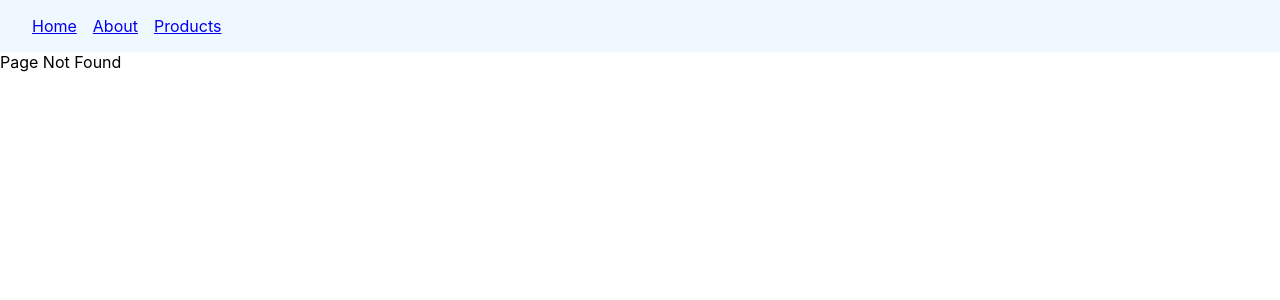
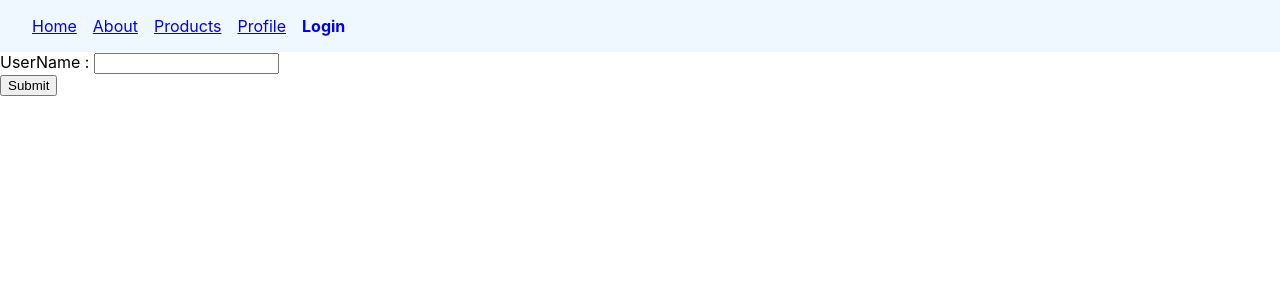
Before and after one commit to sunmughan/reactjs-tuts, a React (Create React App) app in the folder reactjs-codeevo/: page /login in a window 1280 px wide. Before the commit this address had no page. Shown: the top 300 px of the page. Built offline with nearby package versions, Linux system fonts and the light colour scheme.

Commit message:
Completed 15 parts from the react router tutorial series.

```diff
--- a/reactjs-codeevo/package.json
+++ b/reactjs-codeevo/package.json
@@ -10,6 +10,7 @@
     "@testing-library/user-event": "^13.5.0",
     "@tippyjs/react": "^4.2.6",
     "axios": "^0.27.2",
+    "babel-preset-es2015": "^6.24.1",
     "chart.js": "^3.9.1",
     "formik": "^2.2.9",
     "react": "^18.2.0",
--- a/reactjs-codeevo/src/App.js
+++ b/reactjs-codeevo/src/App.js
@@ -12,9 +12,13 @@ import NewProducts from "./components/react-router/react-router-components/NewPr
 import NoMatch from "./components/react-router/react-router-components/NoMatch";
 import OrderSummary from "./components/react-router/react-router-components/OrderSummary";
 import Products from "./components/react-router/react-router-components/Products";
+import Profile from "./components/react-router/react-router-components/Profile";
 import UserDetails from "./components/react-router/react-router-components/UserDetails";
 import Users from "./components/react-router/react-router-components/Users";
 // import About from "./components/react-router/react-router-components/About";
+import { AuthProvider } from "./components/react-router/react-router-components/Auth";
+import Login from "./components/react-router/react-router-components/Login";
+import RequireAuth from "./components/react-router/react-router-components/RequireAuth";
 const LazyAbout = React.lazy(() =>
   import("./components/react-router/react-router-components/About")
 );
@@ -23,6 +27,7 @@ class App extends Component {
   render() {
     return (
       <div>
+        <AuthProvider>
           <Navbar />
           <React.Suspense fallback={"Loading..."}>
             <Routes>
@@ -45,9 +50,20 @@ class App extends Component {
               {/* <Route path="/users/1" element={<UserDetails />} />
           <Route path="/users/2" element={<UserDetails />} />
           <Route path="/users/3" element={<UserDetails />} /> */}
+              <Route
+                path="/profile"
+                element={
+                  <RequireAuth>
+                    <Profile />
+                  </RequireAuth>
+                }
+              />
+              <Route path="/login" element={<Login />} />
               <Route path="*" element={<NoMatch />} />
             </Routes>
           </React.Suspense>
+        </AuthProvider>
+
         {/*       <div className="App">*/}
         {/* REACT JS BASICS/FUNDAMENTALS */}
         {/* <ReactBasics /> */}
--- /dev/null
+++ b/reactjs-codeevo/src/components/react-router/react-router-components/Auth.js
@@ -0,0 +1,25 @@
+import React, { createContext, useContext, useState } from "react";
+
+const AuthContext = createContext(null);
+
+export const AuthProvider = ({ children }) => {
+  const [user, setUser] = useState(null);
+
+  const login = (user) => {
+    setUser(user);
+  };
+
+  const logout = () => {
+    setUser(null);
+  };
+
+  return (
+    <AuthContext.Provider value={{ user, login, logout }}>
+      {children}
+    </AuthContext.Provider>
+  );
+};
+
+export const useAuth = () => {
+  return useContext(AuthContext);
+};
--- /dev/null
+++ b/reactjs-codeevo/src/components/react-router/react-router-components/Login.js
@@ -0,0 +1,40 @@
+import React, { useState } from "react";
+import { useLocation, useNavigate } from "react-router-dom";
+import { useAuth } from "./Auth";
+
+const Login = () => {
+  const [user, setUser] = useState();
+  const auth = useAuth();
+  const navigate = useNavigate();
+  const location = useLocation();
+  let redirectPath;
+  if (location.state) {
+    redirectPath = location.state.path;
+  } else {
+    redirectPath = "/";
+  }
+  const handleLogin = () => {
+    auth.login(user);
+    navigate(redirectPath, { replace: true });
+  };
+
+  return (
+    <>
+      <div>
+        <label>UserName : </label>
+        <input
+          type={"text"}
+          name="userName"
+          onChange={(e) => {
+            setUser(e.target.value);
+          }}
+        />
+      </div>
+      <div>
+        <button onClick={handleLogin}>Submit</button>
+      </div>
+    </>
+  );
+};
+
+export default Login;
--- a/reactjs-codeevo/src/components/react-router/react-router-components/Navbar.js
+++ b/reactjs-codeevo/src/components/react-router/react-router-components/Navbar.js
@@ -1,6 +1,7 @@
 import React from "react";
 // import { Link } from "react-router-dom";
 import { NavLink } from "react-router-dom";
+import { useAuth } from "./Auth";
 
 const Navbar = () => {
   const navLinkStyles = ({ isActive }) => {
@@ -9,6 +10,8 @@ const Navbar = () => {
       textDecoration: isActive ? "none" : "underline",
     };
   };
+
+  const auth = useAuth();
 
   return (
     <nav className="primary-nav">
@@ -34,6 +37,15 @@ const Navbar = () => {
       <NavLink style={navLinkStyles} end to={"/products"}>
         Products
       </NavLink>
+      <NavLink style={navLinkStyles} end to={"/profile"}>
+        Profile
+      </NavLink>
+
+      {!auth.user && (
+        <NavLink style={navLinkStyles} end to={"/login"}>
+          Login
+        </NavLink>
+      )}
     </nav>
   );
 };
--- /dev/null
+++ b/reactjs-codeevo/src/components/react-router/react-router-components/Profile.js
@@ -0,0 +1,22 @@
+import React from "react";
+import { useNavigate } from "react-router-dom";
+import { useAuth } from "./Auth";
+
+const Profile = () => {
+  const auth = useAuth();
+  const navigate = useNavigate();
+
+  const handleLogout = () => {
+    auth.logout();
+    navigate("/");
+  };
+
+  return (
+    <>
+      <div>Welcome, {auth.user}</div>
+      <button onClick={handleLogout}>Logout</button>
+    </>
+  );
+};
+
+export default Profile;
--- /dev/null
+++ b/reactjs-codeevo/src/components/react-router/react-router-components/RequireAuth.js
@@ -0,0 +1,16 @@
+import React from "react";
+import { Navigate, useLocation } from "react-router-dom";
+import { useAuth } from "./Auth";
+
+const RequireAuth = ({ children }) => {
+  const auth = useAuth();
+  const location = useLocation();
+
+  if (!auth.user) {
+    return <Navigate to="/login" state={{ path: location.pathname }} />;
+  }
+
+  return <>{children}</>;
+};
+
+export default RequireAuth;
```
Also changed, not shown: 1 other file (tests, documents, lock files or other folders). Lines whose indentation alone changed are shown as unchanged.
